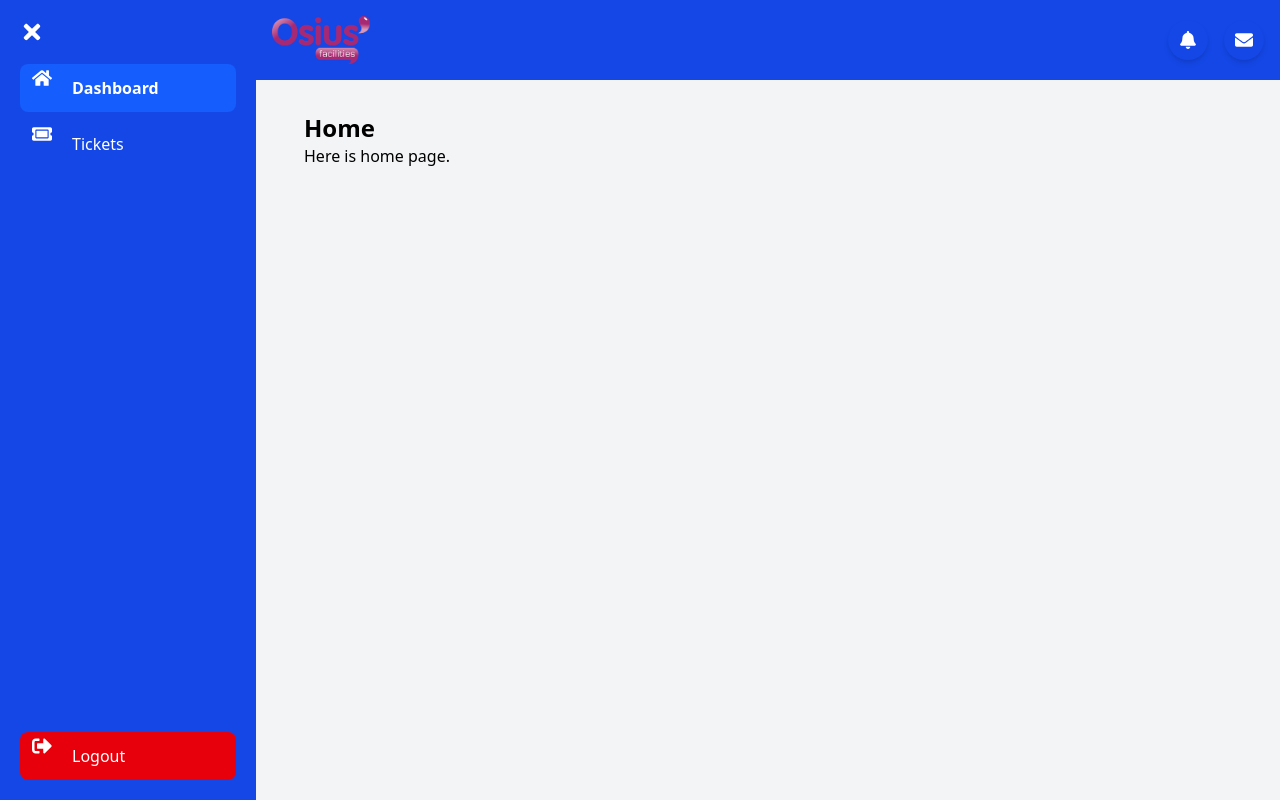
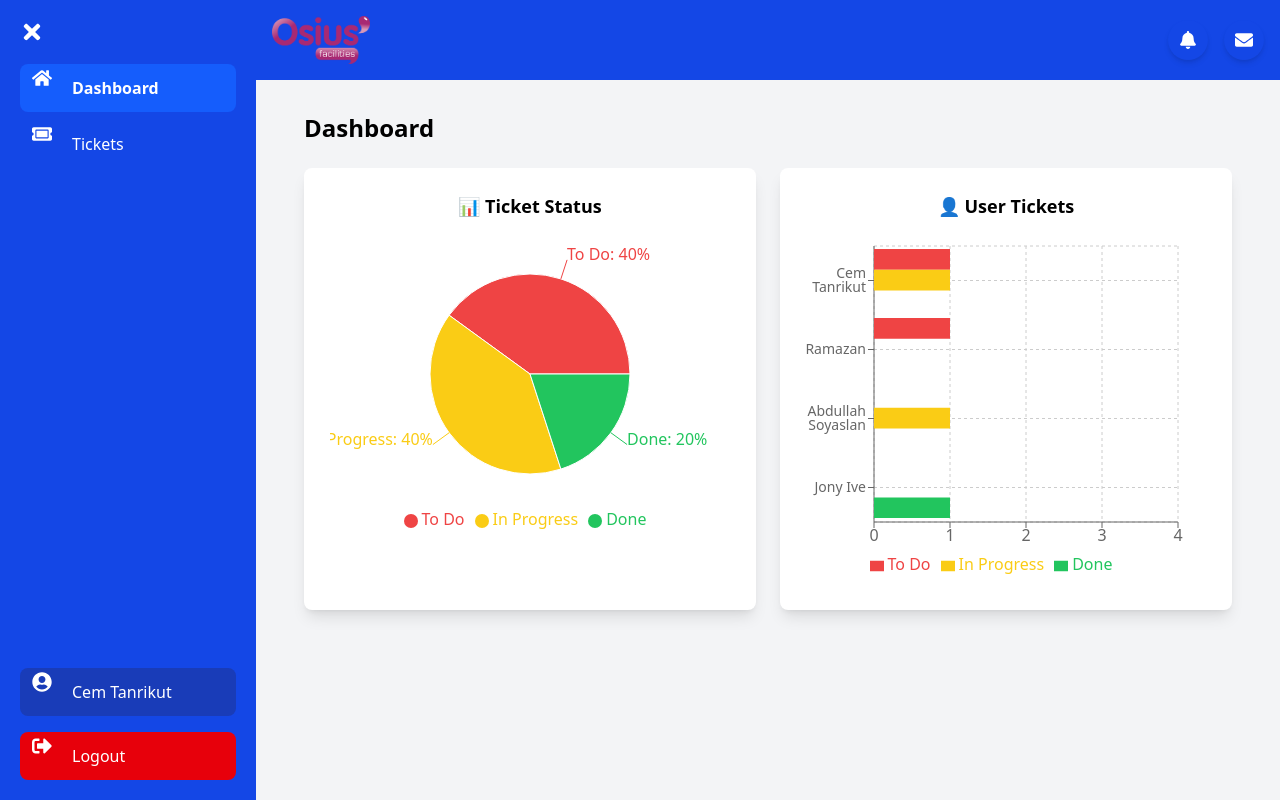
Before and after one commit to cemtanrikut/react-osius-erp, a React (Vite) app: page /dashboard in a window 1280 px wide. Built offline with nearby package versions, Linux system fonts and the light colour scheme.

Commit message:
added charts to dashboard

```diff
--- a/package.json
+++ b/package.json
@@ -10,12 +10,15 @@
     "preview": "vite preview"
   },
   "dependencies": {
+    "@headlessui/react": "^2.2.0",
     "@hello-pangea/dnd": "^18.0.1",
+    "@mantine/rte": "^3.6.14",
     "@tailwindcss/vite": "^4.0.9",
     "react": "^19.0.0",
     "react-dom": "^19.0.0",
     "react-icons": "^5.5.0",
     "react-router-dom": "^7.2.0",
+    "recharts": "^2.15.1",
     "tailwindcss": "^4.0.9"
   },
   "devDependencies": {
--- a/src/components/Sidebar.jsx
+++ b/src/components/Sidebar.jsx
@@ -1,11 +1,12 @@
 import { NavLink } from "react-router-dom";
 import { useState, useEffect } from "react";
-import { FaBars, FaTimes, FaHome, FaTicketAlt, FaSignOutAlt } from "react-icons/fa";
+import { FaBars, FaTimes, FaHome, FaTicketAlt, FaSignOutAlt, FaUserCircle } from "react-icons/fa";
 import { useNavigate } from "react-router-dom";
 
 export default function Sidebar({ setSidebarWidth }) {
   const [isOpen, setIsOpen] = useState(true);
   const navigate = useNavigate();
+  const user = { name: "Cem Tanrikut" };
 
   useEffect(() => {
     if (setSidebarWidth) {
@@ -64,6 +65,20 @@ export default function Sidebar({ setSidebarWidth }) {
         </NavLink>
       </nav>
 
+      {/* Kullanıcı Bilgisi - Logout'un Üstünde */}
+      <div className="mb-4">
+        <button
+          className="relative flex items-center p-3 rounded-lg w-full bg-blue-800 hover:bg-blue-500 transition-all"
+        >
+          <FaUserCircle className="text-xl absolute left-3 transform -translate-y-1/2" />
+          <span
+            className={`transition-all duration-300 ${isOpen ? "ml-10 opacity-100" : "opacity-0"}`}
+          >
+            {user.name}
+          </span>
+        </button>
+      </div>
+
       {/* Logout Butonu - Sidebar'ın En Altında */}
       <button
         onClick={() => navigate("/")}
--- a/src/pages/Home.jsx
+++ b/src/pages/Home.jsx
@@ -1,8 +1,90 @@
+import { useNavigate } from "react-router-dom";
+import { PieChart, Pie, Cell, Tooltip, Legend, BarChart, Bar, XAxis, YAxis, CartesianGrid, ResponsiveContainer } from "recharts";
+
 export default function Home() {
-    return (
-      <div className="p-6">
-        <h1 className="text-2xl font-bold">Home</h1>
-        <p>Here is home page.</p>
+  const navigate = useNavigate(); // Sayfa yönlendirme için
+
+  // Ticket verileri
+  const ticketData = {
+    todo: [
+      { id: "T-001", title: "Add new feature", assignedTo: "Cem Tanrikut" },
+      { id: "T-002", title: "Bug fix", assignedTo: "Ramazan" },
+    ],
+    inProgress: [
+      { id: "T-003", title: "Database integration", assignedTo: "Abdullah Soyaslan" },
+      { id: "T-005", title: "Mobile development with React Native", assignedTo: "Cem Tanrikut" },
+    ],
+    done: [
+      { id: "T-004", title: "Update for UI", assignedTo: "Jony Ive" },
+    ],
+  };
+
+  // Toplam ticket sayısı
+  const totalTickets = ticketData.todo.length + ticketData.inProgress.length + ticketData.done.length;
+
+  // Pie Chart için veri
+  const pieData = [
+    { name: "To Do", value: ticketData.todo.length, color: "#EF4444" },
+    { name: "In Progress", value: ticketData.inProgress.length, color: "#FACC15" },
+    { name: "Done", value: ticketData.done.length, color: "#22C55E" },
+  ];
+
+  // Kullanıcı bazlı ticket verisi
+  const users = ["Cem Tanrikut", "Ramazan", "Abdullah Soyaslan", "Jony Ive"];
+  const userTickets = users.map((user) => ({
+    user,
+    todo: ticketData.todo.filter((t) => t.assignedTo === user).length,
+    inProgress: ticketData.inProgress.filter((t) => t.assignedTo === user).length,
+    done: ticketData.done.filter((t) => t.assignedTo === user).length,
+  }));
+
+  return (
+    <div className="p-6">
+      <h1 className="text-2xl font-bold mb-6">Dashboard</h1>
+
+      <div className="grid grid-cols-2 gap-6">
+        {/* Ticket Durumları Pie Chart */}
+        <div className="bg-white p-6 rounded-lg shadow-lg flex flex-col items-center">
+          <h2 className="text-lg font-semibold mb-4">📊 Ticket Status</h2>
+          <div onClick={() => navigate("/dashboard/tickets")} className="cursor-pointer">
+            <PieChart width={400} height={300}>
+              <Pie
+                data={pieData}
+                cx="50%"
+                cy="50%"
+                outerRadius={100}
+                dataKey="value"
+                label={({ name, percent }) => `${name}: ${(percent * 100).toFixed(0)}%`}
+              >
+                {pieData.map((entry, index) => (
+                  <Cell key={`cell-${index}`} fill={entry.color} />
+                ))}
+              </Pie>
+              <Tooltip />
+              <Legend />
+            </PieChart>
+          </div>
+        </div>
+
+        {/* Kullanıcı Bazlı Ticket Dağılımı - Geliştirilmiş Bar Chart */}
+        <div className="bg-white p-6 rounded-lg shadow-lg flex flex-col items-center">
+          <h2 className="text-lg font-semibold mb-4">👤 User Tickets</h2>
+
+          {/* Responsive Container ile grafik ekran boyutuna uyumlu olacak */}
+          <ResponsiveContainer width="100%" height={350}>
+            <BarChart data={userTickets} layout="vertical" margin={{ top: 10, right: 30, left: 10, bottom: 10 }}>
+              <CartesianGrid strokeDasharray="3 3" />
+              <XAxis type="number" allowDecimals={false} />
+              <YAxis dataKey="user" type="category" tick={{ fontSize: 14 }} />
+              <Tooltip />
+              <Legend />
+              <Bar dataKey="todo" fill="#EF4444" name="To Do" barSize={30} />
+              <Bar dataKey="inProgress" fill="#FACC15" name="In Progress" barSize={30} />
+              <Bar dataKey="done" fill="#22C55E" name="Done" barSize={30} />
+            </BarChart>
+          </ResponsiveContainer>
+        </div>
       </div>
-    );
-  }
+    </div>
+  );
+}
--- a/src/pages/Tickets.jsx
+++ b/src/pages/Tickets.jsx
@@ -27,7 +27,9 @@ export default function Tickets() {
       { id: "T-002", title: "Bug fix", assignedTo: "Ramazan", date: "26-02-2025", type: "Klacht", location: "Osius Amsterdam Office", file: null }
     ],
     inProgress: [
-      { id: "T-003", title: "Database integration", assignedTo: "Abdullah Soyaslan", date: "25-02-2025 17:55", type: "Comentaar", location: "Amsterdam", file: "db_schema.png" }
+      { id: "T-003", title: "Database integration", assignedTo: "Abdullah Soyaslan", date: "25-02-2025 17:55", type: "Comentaar", location: "Amsterdam", file: "db_schema.png" },
+      { id: "T-005", title: "Mobile development with React Native", assignedTo: "Cem Tanrikut", date: "25-02-2025 15:33", type: "Comentaar", location: "Amsterdam", file: "react_native.jsx" }
+
     ],
     done: [
       { id: "T-004", title: "Update for UI", assignedTo: "Jony Ive", date: "24-02-2025 11:09", type: "Complimenten", location: "Apple, California", file: "design_final.jpg" }
```
Also changed, not shown: 1 other file (tests, documents, lock files or other folders).
